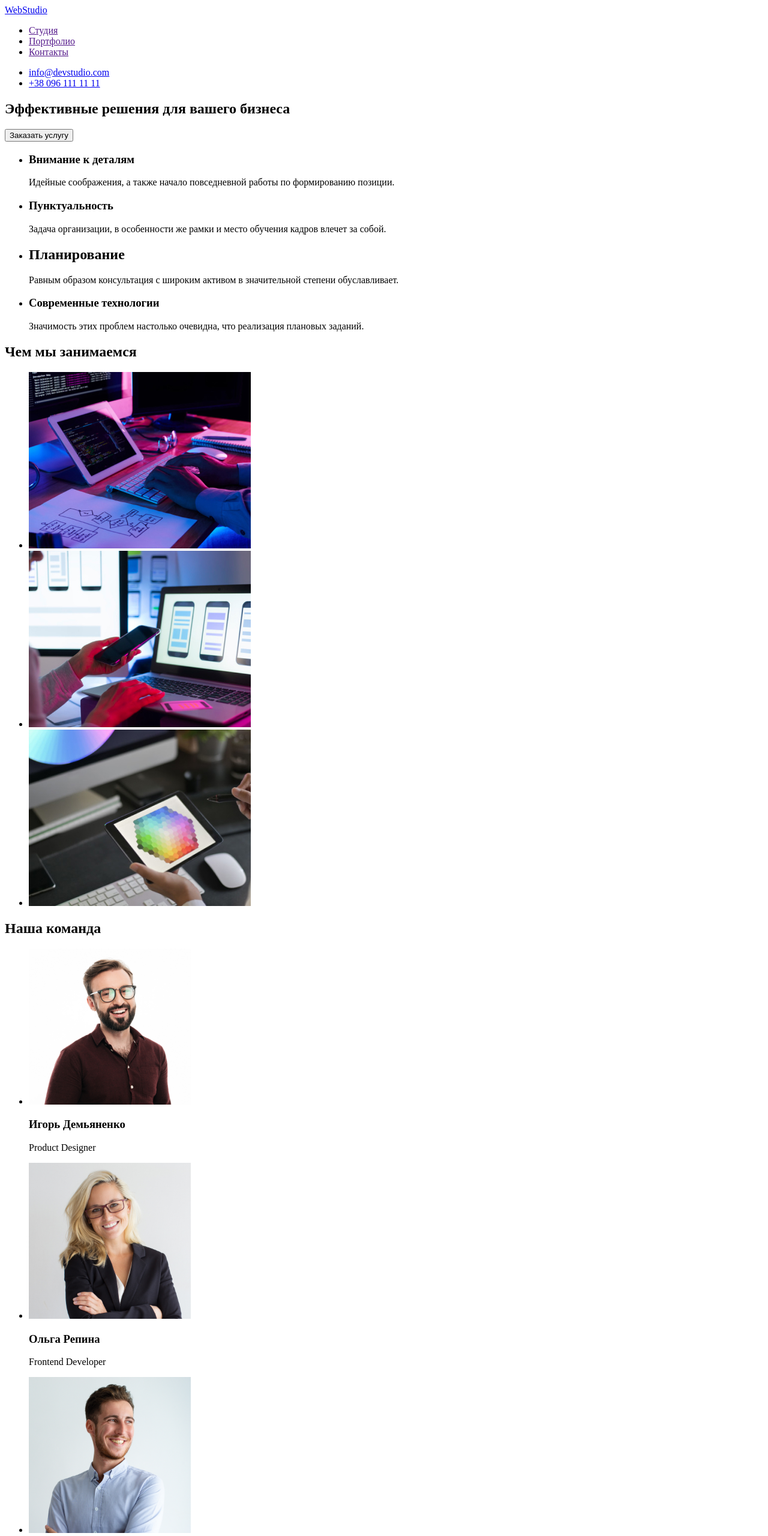
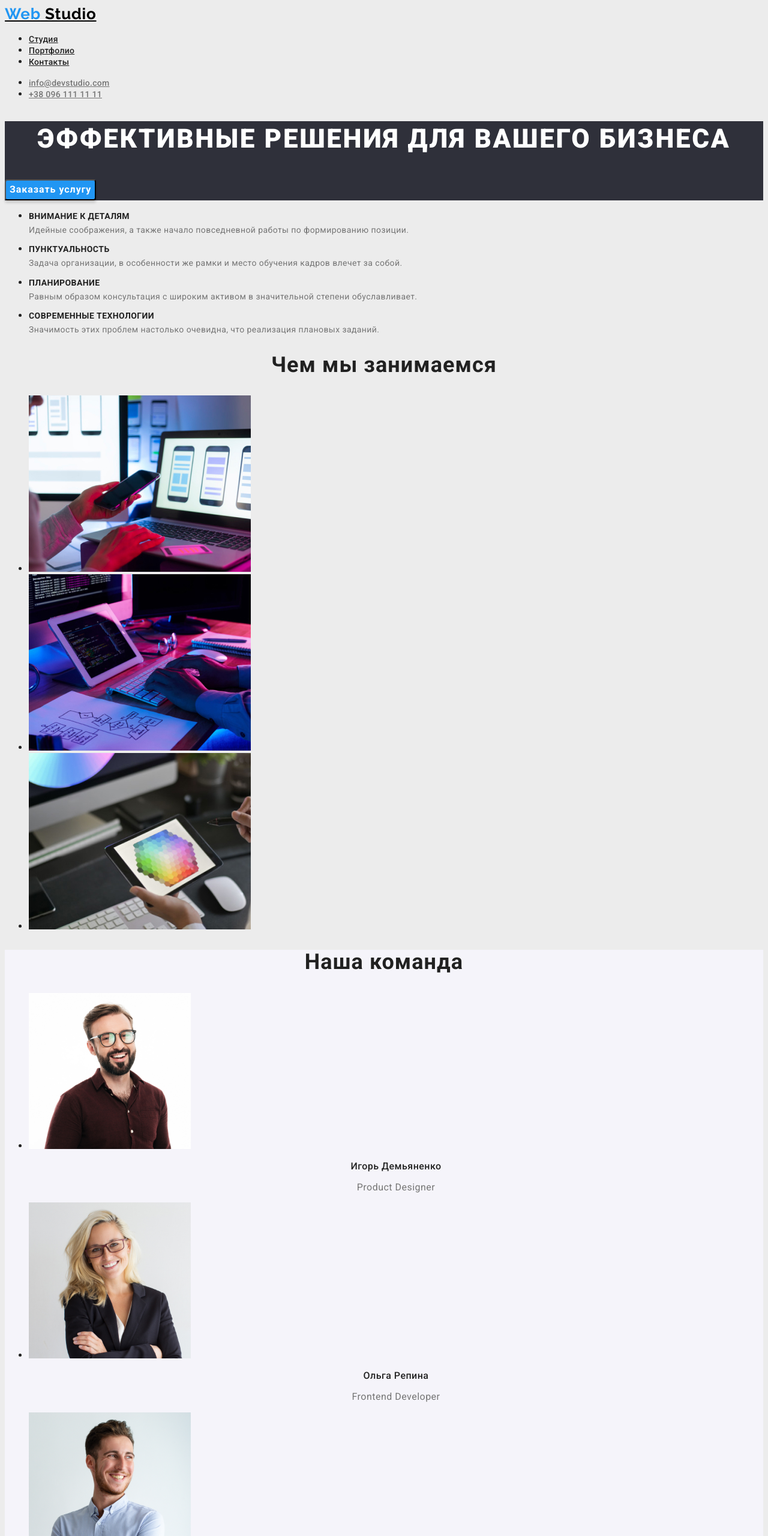
Before and after one commit to TkachenkoDmytr0/goit-markup-hw-02, a plain HTML site: page index.html in a window 1280 px wide. Shown: the top 2560 px of the page at 60% size. Drawn offline with Linux system fonts and the light colour scheme.

Commit message:
home work 2

```diff
--- /dev/null
+++ b/css/styles.css
@@ -0,0 +1,216 @@
+:root{
+--text-black-cl:#212121;
+--text-white-cl:#FFFFFF;
+--bt-nav-cl: #2196F3;
+--paragraf-color: #757575;
+--font-roboto:'Roboto';
+
+}
+body
+{font-family: 'Roboto',
+sans-serif;
+font-family: 'Raleway',
+sans-serif;
+color: #212121;
+background-color:#ECECEC;}
+/*nav*/
+.header-link:hover,
+.header-link:focus,
+.header-link-contact:hover,
+.header-link-contact:focus,
+.footer-link-contact:hover,
+.footer-link-contact:focus,
+.footer-link:hover,
+.footer-link:focus {
+    color: var(--bt-nav-cl);
+}
+/*header*/
+
+.header-logo{
+font-family: 'Raleway';
+font-weight: 700;
+font-size: 26px;
+line-height: 1.19;
+letter-spacing: 0.03em;
+
+color:#000000}
+.logo-cl{color: #2196F3 }
+
+.header-link,
+.header-link-contact{
+    font-family: 'Roboto';
+    font-weight: 500;
+    font-size: 14px;
+    line-height: 1.14 ;
+    letter-spacing: 0.02em;
+    color: var(--black-cl);
+}
+.header-link-contact{
+    color:#757575;
+}
+
+/*СЕКЦИЯ ГЕРОЙ*/
+.hero {
+    background-color: #2F303A;
+}
+.hero-title {
+font-family: 'Roboto';
+font-style: normal;
+font-weight: 900;
+font-size: 44px;
+line-height: 1.36;
+text-align: center;
+letter-spacing: 0.06em;
+text-transform: uppercase;
+color: var(--text-white-cl);}
+
+.hero-bt{
+background-color: #2196F3;
+cursor: pointer;
+font-family: 'Roboto';
+font-style: normal;
+font-weight: 700;
+font-size: 16px;
+line-height: 1.8;
+display: flex;
+align-items: center;
+text-align: center;
+letter-spacing: 0.06em;
+box-shadow: 0px 4px 4px rgba(0, 0, 0, 0.15);
+border-radius: 4px;
+color: var(--text-white-cl);
+
+}
+.hero-bt:hover,
+.hero-bt:focus{
+background: #188CE8;
+
+
+}
+
+/*особенности*/
+.peculiarities-name{
+font-family: 'Roboto';
+font-style: normal;
+font-weight: 700;
+font-size: 14px;
+line-height: 1.14px;
+letter-spacing: 0.03em;
+text-transform: uppercase;
+color: var(--text-black-cl);
+}
+.peculiarities-text{
+    font-family: 'Roboto';
+    font-size: 14px;
+    line-height: 1.17;
+    letter-spacing: 0.03em;
+    color: var(--paragraf-color);
+}
+/*публикация работ*/
+.work-title,
+.team-title{
+    font-family: 'Roboto';
+    font-style: normal;
+    font-weight: 700;
+    font-size: 36px;
+    line-height: 1.16;
+    text-align: center;
+    letter-spacing: 0.03em;
+    color: var(--text-black-cl)
+}
+/*команда*/
+.team{
+    background-color: #F5F4FA;
+}
+.team-name{
+    font-family: 'Roboto';
+    font-style: normal;
+    font-weight: 500;
+    font-size: 16px;
+    line-height: 1.18;
+    text-align: center;
+    letter-spacing: 0.03em;
+    color: var(--text-black-cl);
+}
+.team-text{
+    font-family: 'Roboto';
+    font-size: 16px;
+    line-height: 1.18;
+    text-align: center;
+    letter-spacing: 0.03em;
+    color: var(--paragraf-color);
+}
+/*footer*/
+.footer{
+    background-color:#2F303A;
+}
+.footer-logo{
+    font-family: 'Raleway';
+    font-style: normal;
+    font-weight: 700;
+    font-size: 26px;
+    line-height: 1.19;
+    letter-spacing: 0.03em;
+    color:#FFFFFF;
+}
+.logo-cl{
+    color: #2196F3;
+}
+.footer-link{
+font-family: 'Roboto';
+font-style: normal;
+font-weight: 400;
+font-size: 14px;
+line-height: 24px;
+letter-spacing: 0.03em;
+color: #FFFFFF;
+}
+.footer-link-contact{
+font-family: 'Roboto';
+font-style: normal;
+font-weight: 400;
+font-size: 14px;
+line-height: 24px;
+letter-spacing: 0.03em;
+color: rgba(255, 255, 255, 0.6);
+}
+/*портфолио*/
+.servise-bt{
+    font-family: 'Roboto';
+    font-style: normal;
+    font-weight: 500;
+    font-size: 16px;
+    line-height: 26px;
+    text-align: center;
+    letter-spacing: 0.03em;
+    background: #F5F4FA;
+    border-radius: 4px;
+    color: var(--text-black-cl);
+    cursor: pointer;
+}
+.servise-bt:hover,
+.servise-bt:focus{
+box-shadow: 0px 3px 1px rgba(0, 0, 0, 0.1),
+0px 1px 2px rgba(0, 0, 0, 0.08),
+0px 2px 2px rgba(0, 0, 0, 0.12);
+border-radius: 4px;
+background: #2196F3;
+}
+/*портфолио*/
+
+.projects-title{
+font-family: 'Roboto';
+font-style: normal;
+font-weight: 700;
+font-size: 18px;
+line-height: 2;
+letter-spacing: 0.06em;
+color: var(--text-black-cl)
+}
+.projects-text{
+font-family: 'Roboto';
+font-size: 16px;
+line-height: 1.8;
+letter-spacing: 0.03em;
+color: var(--paragraf-color);
+}
--- a/index.html
+++ b/index.html
@@ -6,106 +6,129 @@
     <meta http-equiv="X-UA-Compatible" content="IE=edge">
     <meta name="viewport" content="width=device-width, initial-scale=1.0">
     <title>Document</title>
+    <link rel="preconnect" href="https://fonts.googleapis.com">
+    <link rel="preconnect" href="https://fonts.gstatic.com" crossorigin>
+    <link rel="preconnect" href="https://fonts.googleapis.com">
+    <link rel="preconnect" href="https://fonts.gstatic.com" crossorigin>
+    <link
+        href="https://fonts.googleapis.com/css2?family=Raleway:wght@700&family=Roboto:wght@400;500;700;900&display=swap"
+        rel="stylesheet">
+    <link rel="stylesheet" href="./css/styles.css">
 </head>
 
 <body>
-    <header>
-        <nav>
-            <a href="index.html">WebStudio</a>
-            <ul>
-                <li><a href="">Студия</a></li>
-                <li><a href="">Портфолио</a></li>
-                <li><a href="">Контакты</a></li>
+    <header class="header">
+        <nav class="header-nav">
+            <a class="header-logo" href="./index.html"><span class="logo-cl">Web</span> Studio</a>
+            <ul class="header-list">
+                <li class="header-item"><a class="header-link" href="./index.html">Студия</a></li>
+                <li class="header-item"><a class="header-link" href="./portfolio.html">Портфолио</a></li>
+                <li class="header-item"><a class="header-link" href="#address">Контакты</a></li>
             </ul>
         </nav>
 
-        <ul>
-            <li><a href="mailto:info@devstudio.com">info@devstudio.com</a></li>
-            <li><a href="tel:+38 096 111 11 11">+38 096 111 11 11</a></li>
+        <ul class="header-list-contact">
+            <li class="header-item"><a class="header-link-contact"
+                    href="mailto:info@devstudio.com">info@devstudio.com</a></li>
+            <li class="header-item"><a class="header-link-contact" href="tel:+380961111111">+38 096 111 11 11</a></li>
         </ul>
 
 
     </header>
     <main>
         <!--герой-->
-        <section>
-            <h1>Эффективные решения для вашего бизнеса</h1>
-            <button type="button">Заказать услугу</button>
+        <section class="hero">
+            <h1 class="hero-title">Эффективные решения для вашего бизнеса</h1>
+            <button class="hero-bt" type="button">Заказать услугу</button>
         </section>
         <!--особенности-->
-        <section>
+        <section class="peculiarities">
             <h2 hidden>привелегии</h2>
-            <ul>
-                <li>
-                    <h3>Внимание к деталям</h3>
-                    <p>Идейные соображения, а также начало повседневной работы по формированию позиции.</p>
+            <ul class="peculiarities-list">
+                <li class="peculiarities-list">
+                    <h3 class="peculiarities-name">Внимание к деталям</h3>
+                    <p class=peculiarities-text>Идейные соображения, а также начало повседневной работы по формированию
+                        позиции.</p>
                 </li>
 
-                <li>
-                    <h3>Пунктуальность</h3>
-                    <p>Задача организации, в особенности же рамки и место обучения кадров влечет за собой.</p>
+                <li class="peculiarities-list">
+                    <h3 class="peculiarities-name">Пунктуальность</h3>
+                    <p class=peculiarities-text>Задача организации, в особенности же рамки и место обучения кадров
+                        влечет за собой.</p>
                 </li>
 
-                <li>
-                    <h2>Планирование</h2>
-                    <p>Равным образом консультация с широким активом в значительной степени обуславливает.</p>
+                <li class="peculiarities-list">
+                    <h3 class="peculiarities-name">Планирование</h3>
+                    <p class=peculiarities-text>Равным образом консультация с широким активом в значительной степени
+                        обуславливает.</p>
                 </li>
 
-                <li>
-                    <h3>Современные технологии</h3>
-                    <p>Значимость этих проблем настолько очевидна, что реализация плановых заданий.</p>
+                <li class="peculiarities-list">
+                    <h3 class="peculiarities-name">Современные технологии</h3>
+                    <p class=peculiarities-text>Значимость этих проблем настолько очевидна, что реализация плановых
+                        заданий.</p>
                 </li>
             </ul>
         </section>
-
-        <section>
-            <h2>Чем мы занимаемся</h2>
-            <ul>
-                <li><img src="images/work/work-1.jpg" alt="разработка" width="370" height="294"></li>
-                <li><img src="images/work/work-2.jpg" alt="диагностика" width="370" height="294"></li>
-                <li><img src="images/work/work-3.jpg" alt="проект" width="370" height="294"></li>
+        <!--публикация работ-->
+        <section class="work">
+            <h2 class="work-title">Чем мы занимаемся</h2>
+            <ul class="work-list">
+                <li class="work-images"><img src="./images/work/work-2.jpg" alt="диагностика" width="370" height="294">
+                </li>
+                <li class="work-images"><img src="./images/work/work-1.jpg" alt="разработка" width="370" height="294">
+                </li>
+                <li class="work-images"><img src="./images/work/work-3.jpg" alt="проект" width="370" height="294"></li>
             </ul>
         </section>
         <!--команда-->
-        <section>
-            <h2>Наша команда</h2>
-            <ul>
-                <li><img src="images/team/team.jpg" alt="Игорь Демьяненко" width="270" height="260">
-                    <div>
-                        <h3>Игорь Демьяненко</h3>
-                        <p lang="en">Product Designer</p>
+        <section class="team">
+            <h2 class="team-title">Наша команда</h2>
+            <ul class="team-list">
+                <li class="team-images"><img src="./images/team/team.jpg" alt="Игорь Демьяненко" width="270"
+                        height="260">
+                    <div class="team-block">
+                        <h3 class="team-name">Игорь Демьяненко</h3>
+                        <p lang="en" class="team-text">Product Designer</p>
                     </div>
                 </li>
-                <li><img src="images/team/team2.jpg" alt="Ольга Репина" width="270" height="260">
-                    <div>
-                        <h3>Ольга Репина</h3>
-                        <p lang="en">Frontend Developer</p>
+                <li class="team-images"><img src="./images/team/team2.jpg" alt="Ольга Репина" width="270" height="260">
+                    <div class="team-block">
+                        <h3 class="team-name">Ольга Репина</h3>
+                        <p lang="en" class="team-text">Frontend Developer</p>
                     </div>
                 </li>
-                <li><img src="images/team/team3.jpg" alt="Николай Тарасов" width="270" height="260">
-                    <div>
-                        <h3>Николай Тарасов</h3>
-                        <p lang="en">Marketing</p>
+                <li class="team-images"><img src="./images/team/team3.jpg" alt="Николай Тарасов" width="270"
+                        height="260">
+                    <div class="team-block">
+                        <h3 class="team-name">Николай Тарасов</h3>
+                        <p lang="en" class="team-text">Marketing</p>
                     </div>
                 </li>
-                <li><img src="images/team/team4.jpg" alt="Михаил Ермаков" width="270" height="260">
-                    <div>
-                        <h3>Михаил Ермаков</h3>
-                        <p lang="en">UI Designer</p>
+                <li class="team-images"><img src="./images/team/team4.jpg" alt="Михаил Ермаков" width="270"
+                        height="260">
+                    <div class="team-block">
+                        <h3 class="team-name">Михаил Ермаков</h3>
+                        <p lang="en" class="team-text">UI Designer</p>
                     </div>
                 </li>
             </ul>
         </section>
     </main>
 
-    <footer>
-        <a href="index.html">WebStudio</a>
-        <address>
-            <ul>
-                <li><a href="https://bit.ly/3pXMvUd" target="_blank" rel="noopener noreferrer">г. Киев, пр-т
+    <footer class="footer" id="address">
+        <a href="./index.html" class="footer-logo"><span class="logo-cl">Web</span>Studio</a>
+        <address class="footer-address">
+            <ul class="footer-list">
+                <li class="footer-item"><a class="footer-link" href="https://bit.ly/3pXMvUd" target="_blank"
+                        rel="noopener noreferrer">г.
+                        Киев, пр-т
                         Леси Украинки, 26</a></li>
-                <li><a href="mailto:info@devstudio.com">info@devstudio.com</a></li>
-                <li><a href="tel:+38 096 111 11 11">+38 096 111 11 11</li>
+                <li class="footer-item"><a class="footer-link-contact"
+                        href="mailto:info@devstudio.com">info@devstudio.com</a>
+                </li>
+                <li class="footer-item"><a class="footer-link-contact" href="tel:+380961111111">+38 096 111 11 11</a>
+                </li>
             </ul>
         </address>
     </footer>
```
Also changed, not shown: portfolio.html (added, +141 -0 lines), images/project/project1.jpg (added), images/project/project2.jpg (added), images/project/project3.jpg (added), images/project/project4.jpg (added), images/project/project5.jpg (added), images/project/project6.jpg (added), images/project/project7.jpg (added), images/project/project8.jpg (added), images/project/project9.jpg (added).
